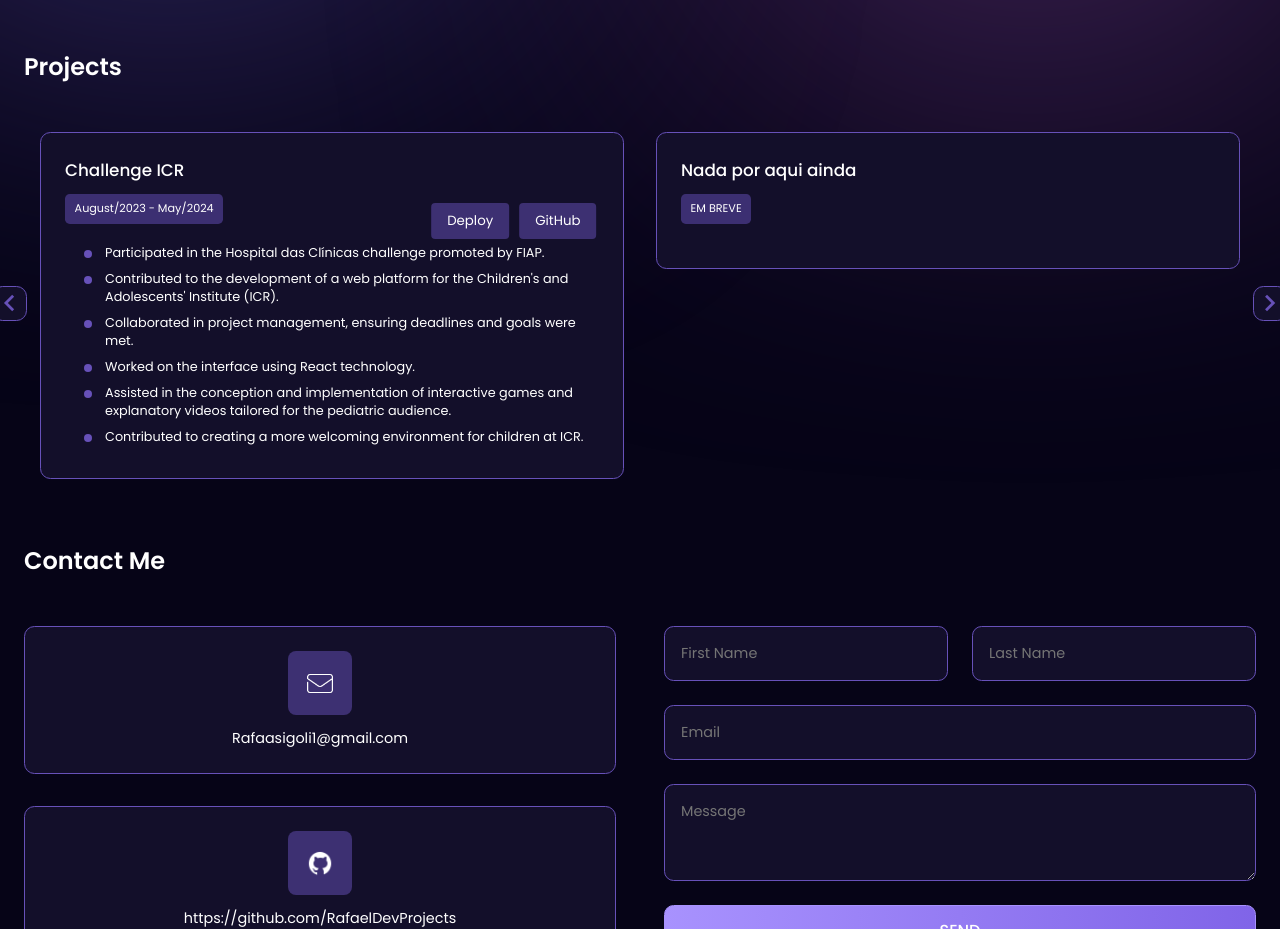
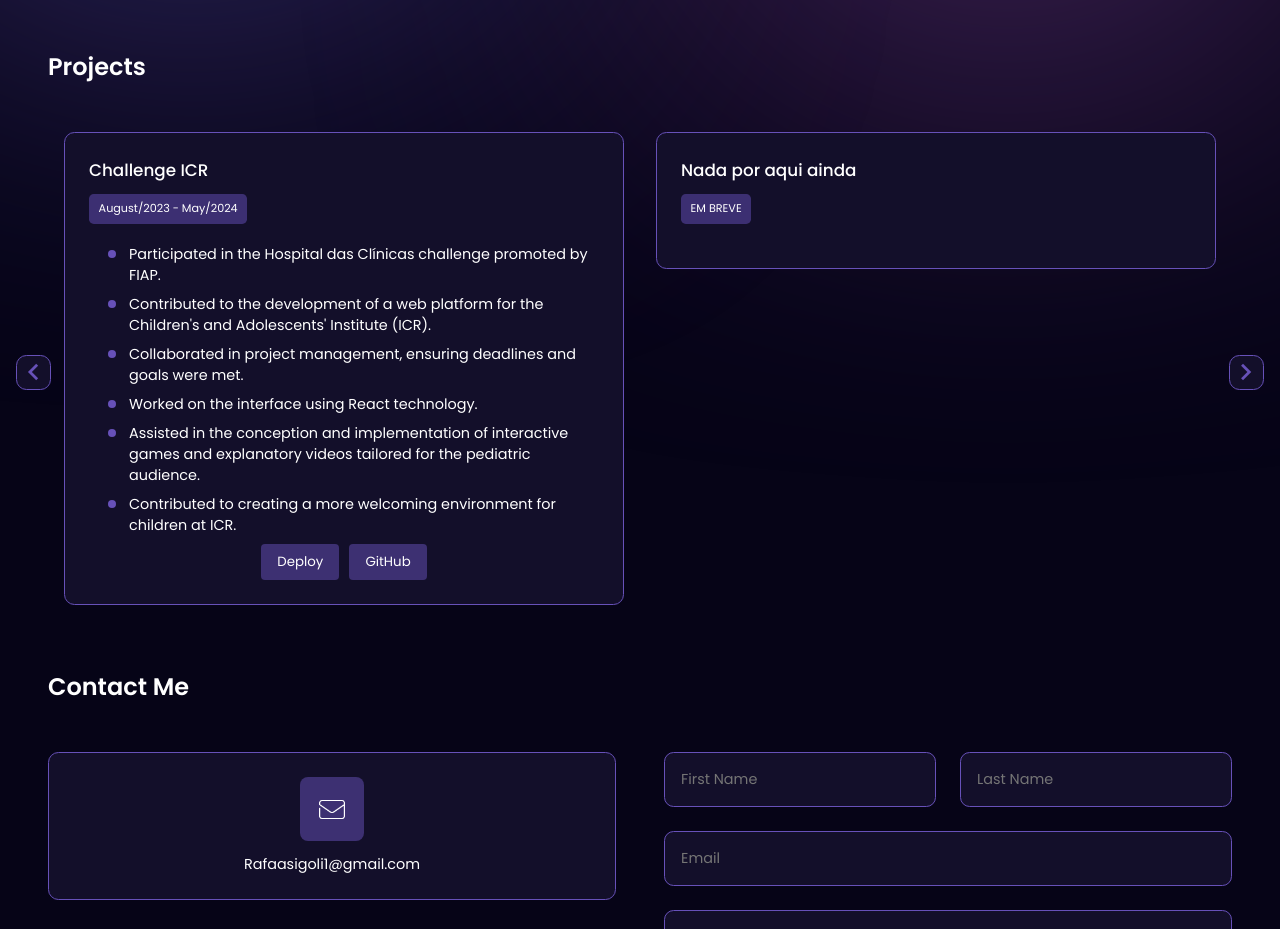
Before and after one commit to RafaelDevProjects/Portfolio, a React (Create React App) app: page / in a window 1280 px wide. Shown: the part 1320-2249 px from the top of the page. Built offline with nearby package versions, Linux system fonts and the light colour scheme.

Commit message:
adicionando link HireMe & fazendo alterações na paginação

```diff
--- a/src/App.jsx
+++ b/src/App.jsx
@@ -1,26 +1,24 @@
 import React from "react";
 import './App.css'
-import Navbar from "./components/Navbar/Navbar"
-import Hero from "./components/Hero/Hero"
-import Skills from "./components/Skills/Skills";
-import WorkExperience from "./components/WorkExperience/WorkExperience";
-import ContactMe from "./components/ContactMe/ContactMe";
+import { BrowserRouter as Router, Route, Routes } from "react-router-dom";
+import Navbar from "./components/Navbar/Navbar";
 import Footer from "./components/Footer/Footer";
+import NotFound from "./Pages/NotFound/NotFound"; // Importe o componente NotFound
+import MainPage from "./Pages/MainPage/MainPage";
 
 const App = () => {
   return (
-    <>
-      <Navbar/>
+    <Router>
+      <Navbar />
       <div className="container">
-        <Hero />
-        <Skills />
-        <WorkExperience />
-        <ContactMe />
+        <Routes>
+          <Route path="/" element={<MainPage />} />
+          <Route path="*" element={<NotFound />} />
+        </Routes>
       </div>
-      <Footer/>
-
-    </>
-  )
-}
+      <Footer />
+    </Router>
+  );
+};
 
 export default App;
--- /dev/null
+++ b/src/Pages/MainPage/MainPage.jsx
@@ -0,0 +1,19 @@
+import React from "react";
+import '../../App.css'
+import Hero from "../../components/Hero/Hero";
+import Skills from "../../components/Skills/Skills";
+import WorkExperience from "../../components/WorkExperience/WorkExperience";
+import ContactMe from "../../components/ContactMe/ContactMe";
+
+const MainPage = () => {
+    return (
+      <div className="container">
+        <Hero />
+        <Skills />
+        <WorkExperience />
+        <ContactMe />
+      </div>
+    );
+  };
+
+  export default MainPage;
--- /dev/null
+++ b/src/Pages/NotFound/NotFound.jsx
@@ -0,0 +1,12 @@
+import React from "react";
+
+const NotFound = () => {
+  return (
+    <div>
+      <h1>404 - Página não encontrada</h1>
+      <p>A página que você está procurando não existe.</p>
+    </div>
+  );
+};
+
+export default NotFound;
--- a/src/components/Navbar/Navbar.jsx
+++ b/src/components/Navbar/Navbar.jsx
@@ -9,6 +9,10 @@ import { MobileNav } from "../MobileNav/MobileNav";
     const toggleMenu = () => {
         setOpenMenu(!openMenu);
     };
+
+    const sendEmail = () => {
+        window.location.href = 'mailto:rafaasigoli1@gmail.com';
+      };
 
     return (
         <>
@@ -33,7 +37,7 @@ import { MobileNav } from "../MobileNav/MobileNav";
                             <a className= "menu-item" href="#contact-me">Contact Me</a>
                         </li>
 
-                        <button className="contact-btn" onClick={() => {}}>
+                        <button className="contact-btn" onClick={sendEmail}>
                             Hire Me
                         </button>
                     </ul>
--- a/src/components/WorkExperience/ExperienceCard/ExperienceCard.css
+++ b/src/components/WorkExperience/ExperienceCard/ExperienceCard.css
@@ -5,6 +5,7 @@
     padding: 1.5rem;
     margin: 0 1rem;
 }
+
 
 .work-experience-card h6{
     font-size: 1.05rem;
@@ -24,7 +25,7 @@
 
 .work-experience-card ul li {
     list-style: none;
-    font-size: 0.8rem;
+    font-size: 0.9rem;
     font-weight: 400;
     margin-bottom: 0.5rem;
     position: relative;
@@ -41,6 +42,23 @@
     top: 0.35rem;
 }
 
+.card-button {
+    padding: 8px 16px;
+    background-color: #3D3072;
+    color: #fff;
+    border: none;
+    border-radius: 4px;
+    cursor: pointer;
+}
+
+.card-buttons {
+    display: flex;
+    justify-content: center; /* Alinha os botões ao centro horizontalmente */
+    gap: 10px; /* Espaçamento entre os botões */
+  }
+
+
+
 @media (max-width: 768px){
     .work-experience-card {
         margin: 0;
--- a/src/components/WorkExperience/ExperienceCard/ExperienceCard.jsx
+++ b/src/components/WorkExperience/ExperienceCard/ExperienceCard.jsx
@@ -1,20 +1,34 @@
-import React from 'react'
-import './ExperienceCard.css'
+import React from 'react';
+import './ExperienceCard.css';
 
 const ExperienceCard = ({ details }) => {
+  // Extrai os links de deploy e GitHub do objeto details, se estiverem disponíveis
+  const deployLink = details.deployLink || '';
+  const githubLink = details.githubLink || '';
+
   return (
     <div className='work-experience-card'>
       <h6>{details.title}</h6>
-
       <div className='work-duration'>{details.date}</div>
-
       <ul>
         {details.resposibilities.map((item) => (
           <li key={item}>{item}</li>
         ))}
       </ul>
+      <div className="card-buttons">
+        {deployLink && (
+          <a href={deployLink} target="_blank" rel="noopener noreferrer">
+            <button className="card-button">Deploy</button>
+          </a>
+        )}
+        {githubLink && (
+          <a href={githubLink} target="_blank" rel="noopener noreferrer">
+            <button className="card-button">GitHub</button>
+          </a>
+        )}
       </div>
-  )
-}
+    </div>
+  );
+};
 
-export default ExperienceCard
+export default ExperienceCard;
--- a/src/components/WorkExperience/WorkExperience.css
+++ b/src/components/WorkExperience/WorkExperience.css
@@ -9,27 +9,9 @@
     margin-bottom: 3rem;
 }
 
-.experience-card {
-    position: relative;
-}
 
-.card-buttons {
-    position: absolute;
-    bottom: 240px;
-    left: 50%;
-    transform: translateX(60%);
-    display: flex;
-    gap: 10px;
-}
 
-.card-button {
-    padding: 8px 16px;
-    background-color: #3D3072;
-    color: #fff;
-    border: none;
-    border-radius: 4px;
-    cursor: pointer;
-}
+
 
 .card-button:hover {
     background-color: #4f3a87;
@@ -73,8 +55,7 @@
     }
 
     .arrow-right {
-        right: 0rem;;
-
+        right: 0rem;
     }
 }
 
--- a/src/components/WorkExperience/WorkExperience.jsx
+++ b/src/components/WorkExperience/WorkExperience.jsx
@@ -46,14 +46,6 @@ const WorkExperience = () => {
                     {WORK_EXPERIENCE.map((item) => (
                         <div key={item.title} className="experience-card">
                             <ExperienceCard details={item} />
-                            <div className="card-buttons">
-                                <a href={item.deployLink} target="_blank" rel="noopener noreferrer">
-                                    <button className="card-button">Deploy</button>
-                                </a>
-                                <a href={item.githubLink} target="_blank" rel="noopener noreferrer">
-                                    <button className="card-button">GitHub</button>
-                                </a>
-                            </div>
                         </div>
                     ))}
                 </Slider>
```
Lines whose indentation alone changed are shown as unchanged.
